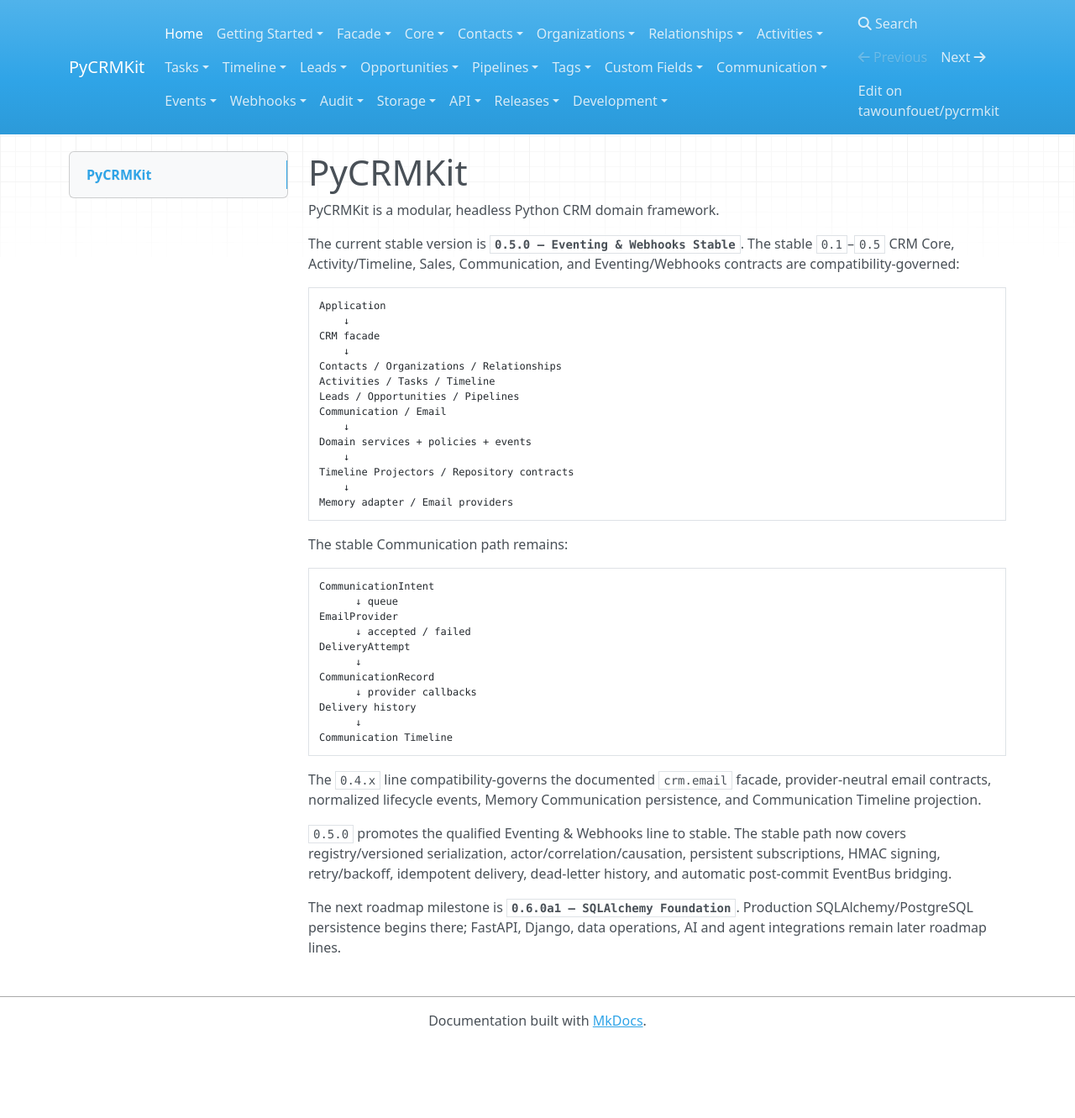
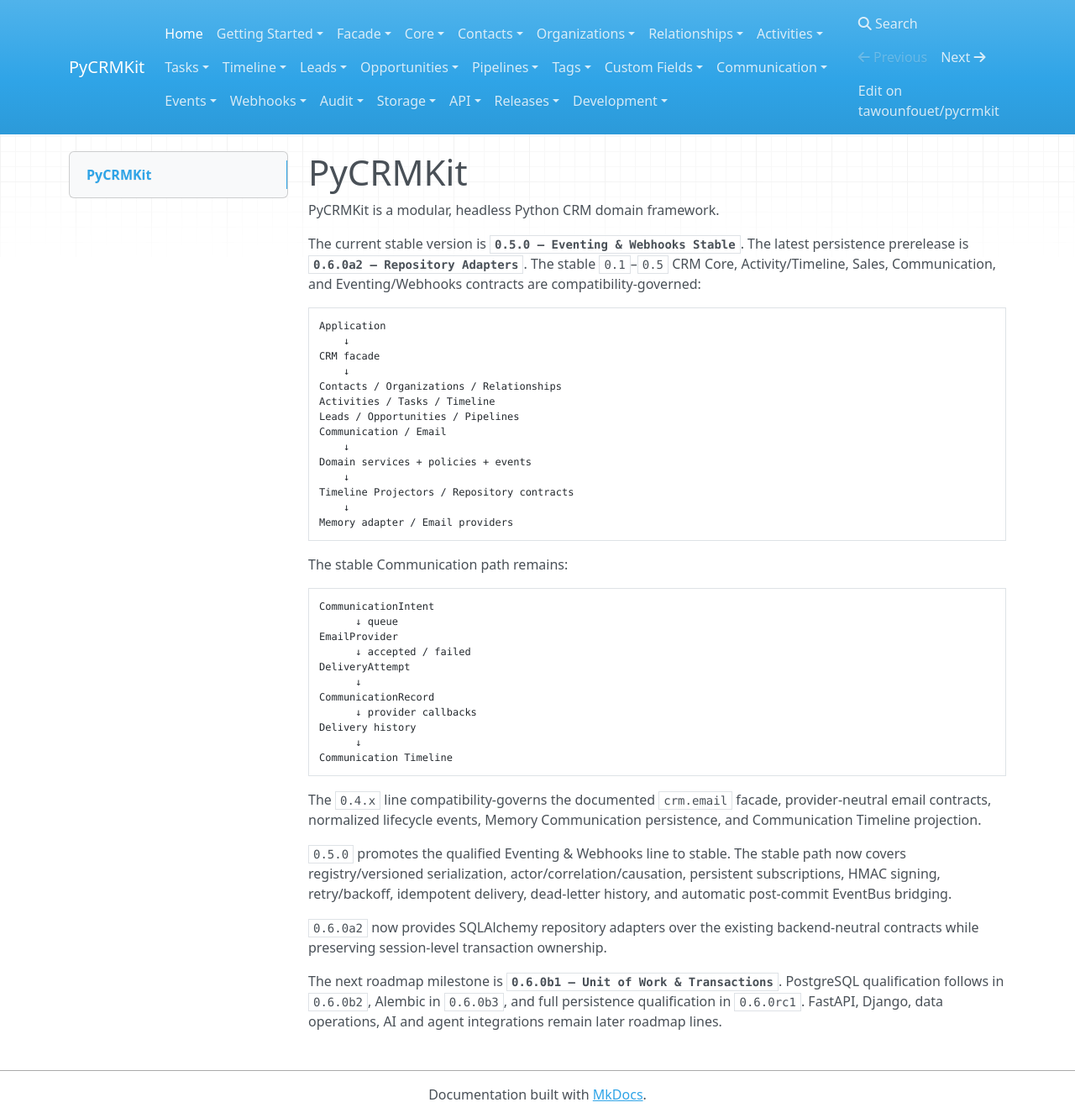
Before and after one commit to tawounfouet/pycrmkit, an MkDocs documentation site: the page built from docs/index.md, in a window 1280 px wide and 1331 px high. Shown: the whole window at 84% size. Built offline with MkDocs 1.6.1, drawn with Linux system fonts in a browser that asks for light colours; nearby versions of some CDN libraries.

Commit message:
docs: document 0.6.0a2 and next persistence milestone

```diff
--- a/docs/index.md
+++ b/docs/index.md
@@ -3,6 +3,7 @@
 PyCRMKit is a modular, headless Python CRM domain framework.
 
 The current stable version is **`0.5.0 — Eventing & Webhooks Stable`**.
+The latest persistence prerelease is **`0.6.0a2 — Repository Adapters`**.
 The stable `0.1`–`0.5` CRM Core, Activity/Timeline, Sales, Communication,
 and Eventing/Webhooks contracts are compatibility-governed:
 
@@ -48,6 +49,10 @@
 persistent subscriptions, HMAC signing, retry/backoff, idempotent delivery,
 dead-letter history, and automatic post-commit EventBus bridging.
 
-The next roadmap milestone is **`0.6.0a1 — SQLAlchemy Foundation`**. Production
-SQLAlchemy/PostgreSQL persistence begins there; FastAPI, Django, data operations,
+`0.6.0a2` now provides SQLAlchemy repository adapters over the existing
+backend-neutral contracts while preserving session-level transaction ownership.
+
+The next roadmap milestone is **`0.6.0b1 — Unit of Work & Transactions`**.
+PostgreSQL qualification follows in `0.6.0b2`, Alembic in `0.6.0b3`, and
+full persistence qualification in `0.6.0rc1`. FastAPI, Django, data operations,
 AI and agent integrations remain later roadmap lines.
```
